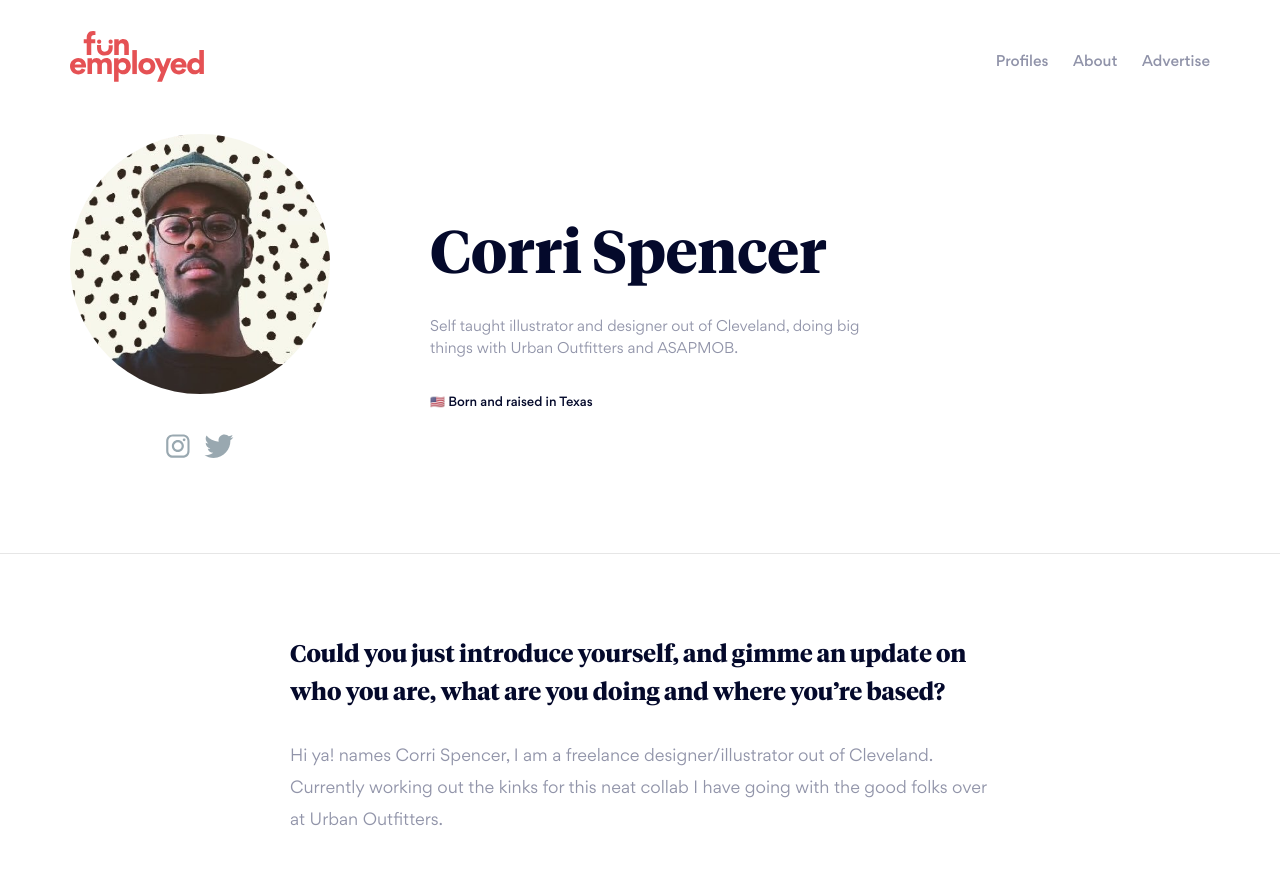
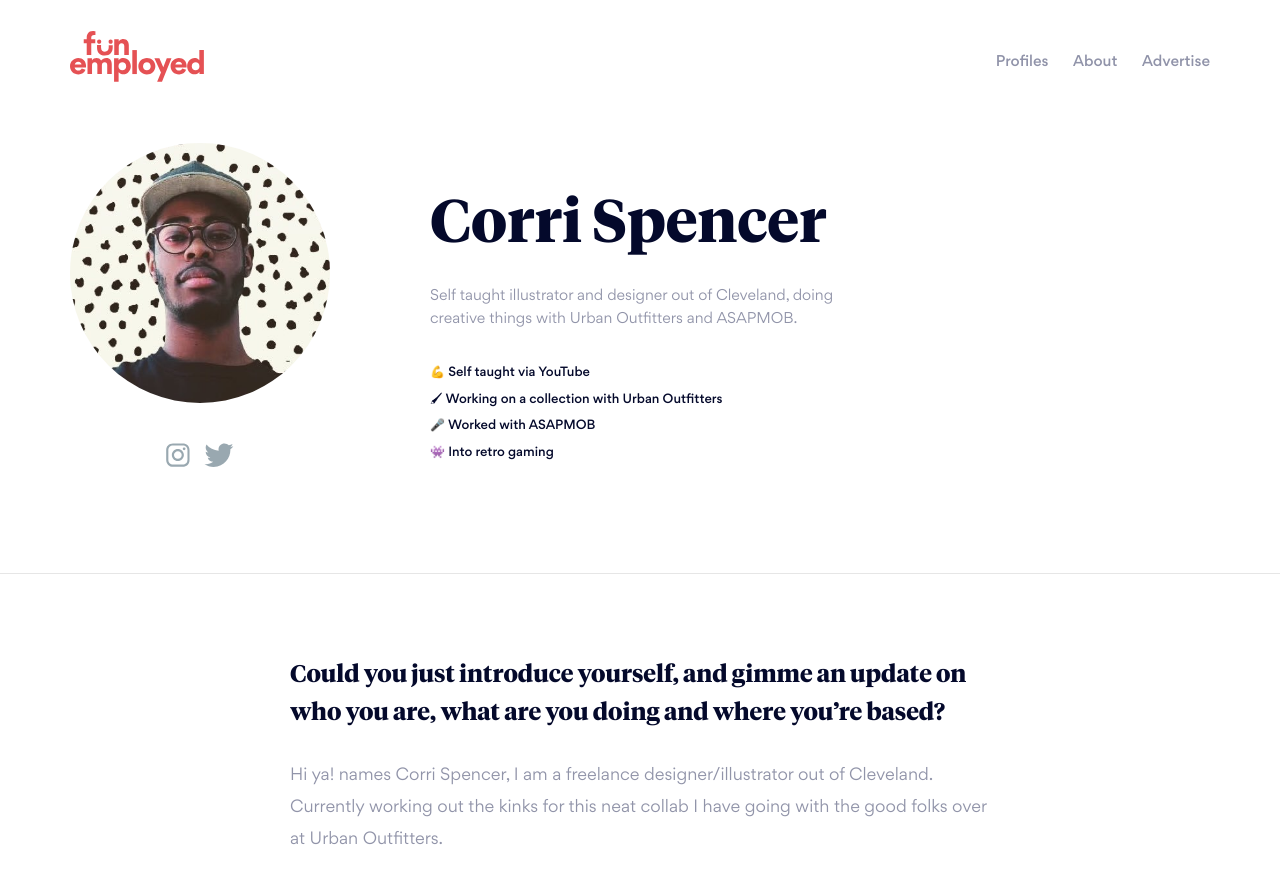
Before and after one commit to mattvernon/funemployed, a Jekyll site: the page built from _profiles/corri-spencer.markdown, in a window 1280 px wide and 900 px high. Shown: the top 884 px of the window. Built offline with Jekyll 4.4.1, drawn with Linux system fonts in a browser that asks for light colours.

Commit message:
Updated Corri Spencer

```diff
--- a/_profiles/corri-spencer.markdown
+++ b/_profiles/corri-spencer.markdown
@@ -10,8 +10,13 @@
 - art
 - collage
 - paint
-Blurb: Self taught illustrator and designer out of Cleveland, doing big things with
-  Urban Outfitters and ASAPMOB.
+Blurb: Self taught illustrator and designer out of Cleveland, doing creative things
+  with Urban Outfitters and ASAPMOB.
+Achievements:
+- "\U0001F4AA Self taught via YouTube"
+- "\U0001F58C Working on a collection with Urban Outfitters"
+- "\U0001F3A4 Worked with ASAPMOB"
+- "\U0001F47E Into retro gaming"
 Profile Image: "/uploads/W49V9v5__400x400.jpg"
 Twitter: https://twitter.com/corrispencer
 Instagram: https://www.instagram.com/corrispencers/
```
